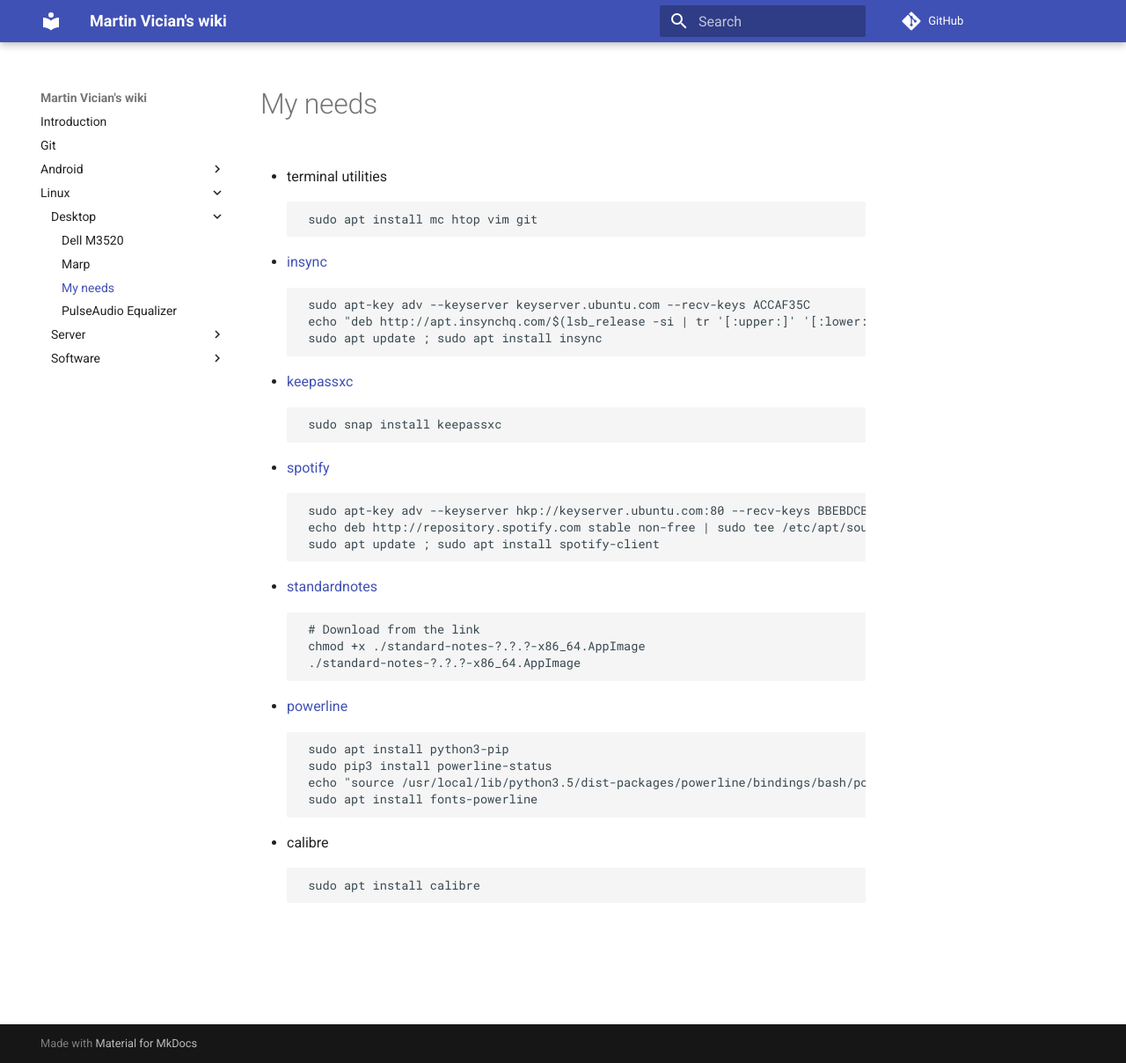
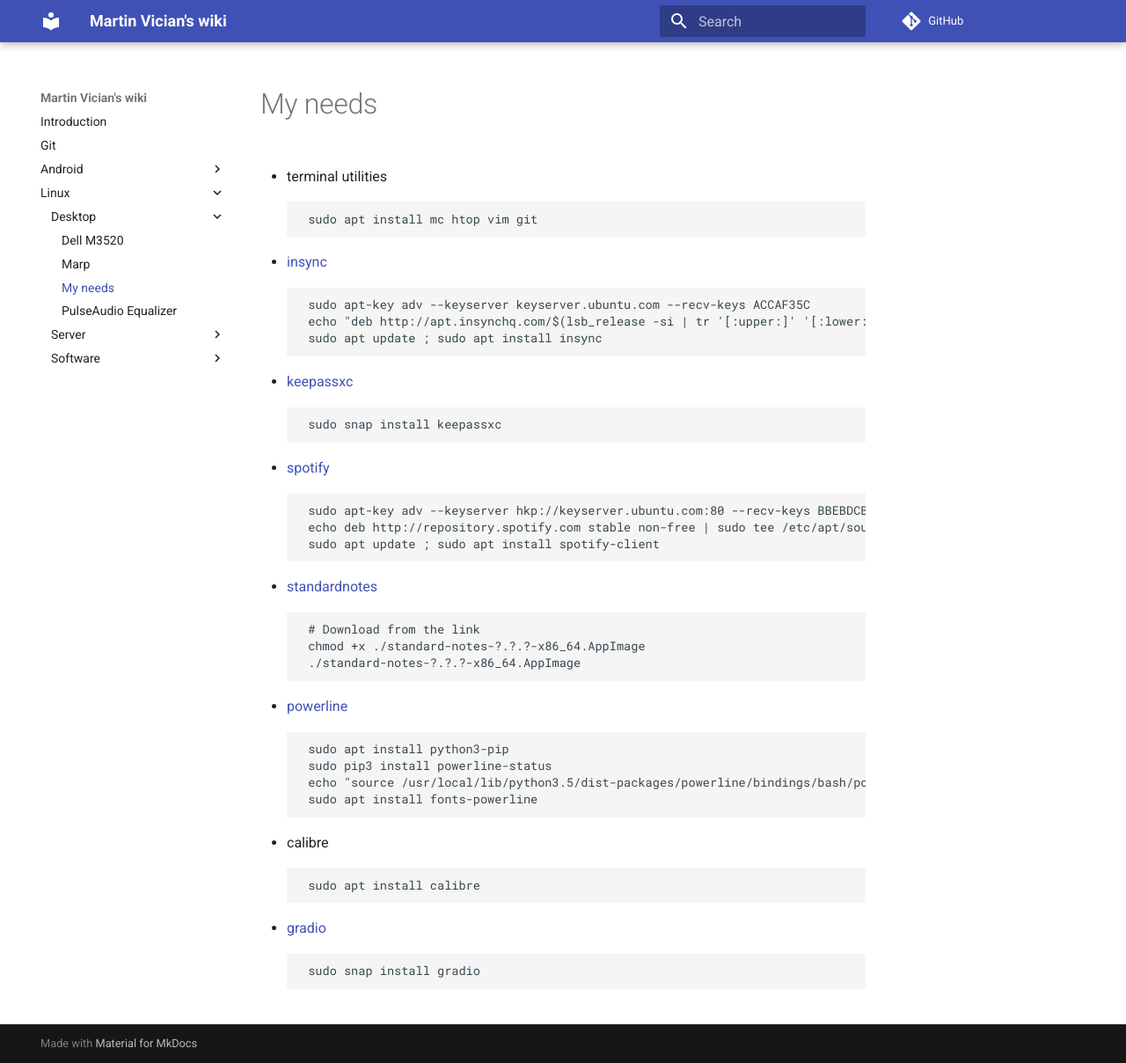
Before and after one commit to vician/wiki, an MkDocs documentation site: the page built from docs/Linux/Desktop/My needs.md, in a window 1280 px wide and 1208 px high. Shown: the whole window at 88% size. Built offline with MkDocs 1.6.1 and Material for MkDocs 9.7.7, drawn with Linux system fonts in a browser that asks for light colours; comment, search, counter and statistics services are not loaded.

Commit message:
Update My needs.md

```diff
--- a/docs/Linux/Desktop/My needs.md
+++ b/docs/Linux/Desktop/My needs.md
@@ -34,3 +34,7 @@
 - calibre
 
          sudo apt install calibre
+
+- [gradio](https://github.com/haecker-felix/gradio)
+
+         sudo snap install gradio
```
